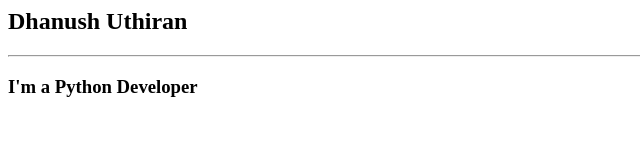
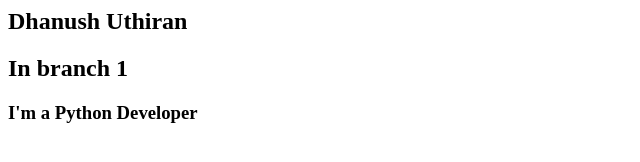
Before and after one commit to Dhanush-krish/git-tutorial, a plain HTML site: page index.html in a window 1280 px wide. Shown: the whole page, without its empty margins (0-640 px from the left). Drawn offline with Linux system fonts and the light colour scheme.

Commit message:
update - index.html

```diff
--- a/index.html
+++ b/index.html
@@ -5,7 +5,7 @@
 
 	<body>
 		<h2>Dhanush Uthiran</h2>
-		<hr>
+		<h2>In branch 1</h2>
 		<h3>I'm a Python Developer</h3>
 	</body>
 </html>
```
